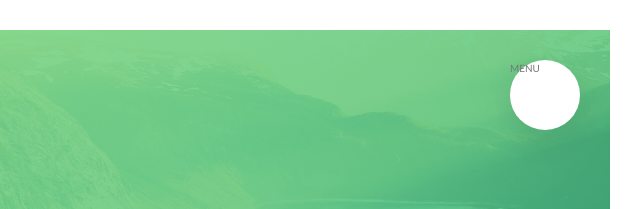
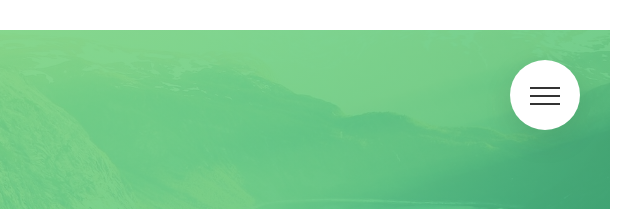
Before and after one commit to Bhaveshvaru/natours_advancecd_css, a website: page index.html in a window 1280 px wide. Shown: the top 209 px of the page, 640-1280 px from the left. Drawn offline with Linux system fonts and the light colour scheme.

Commit message:
completed navigation section

```diff
--- a/index.html
+++ b/index.html
@@ -18,7 +18,9 @@
     <div class="navigation">
       <input type="checkbox" class="navigation__checkbox" id="navi-toggle">
        <label for="navi-toggle" class="navigation__button">
-         MENU
+         <span class="navigation__icon">
+           &nbsp;
+         </span>
        </label>
        <div class="navigation__background">
          &nbsp;
--- a/sass/layout/_navigation.scss
+++ b/sass/layout/_navigation.scss
@@ -12,6 +12,8 @@
         border-radius: 50%;
         z-index:2000;
         box-shadow: 0 1rem 3rem rgba($color-black,.1);
+        text-align:center;
+        cursor: pointer;
 
     }
     &__background{
@@ -41,10 +43,12 @@
     &__list{
         position: absolute;
         top:50%;
-        //left:1%;
-        transform:translate(-50%,-50%);
+        left:-35%;
+        //left:50%;
+        transform:translate(50%,-50%);
         list-style:none;
         text-align:center;
+
     }
 
     &__item{
@@ -68,10 +72,14 @@
         &:active{
             background-position:100% ;
             color:$color-primary;
+
+
         }
 
     }
 
+
+    //functionality
     &__checkbox:checked ~ &__background{
         transform:scale(80);
     }
@@ -80,4 +88,55 @@
        opacity:1;
        width: 100vh;
     }
+    //ICON
+    &__icon{
+        position: relative;
+        margin-top:3.5rem;
+        &,
+        &::before,
+        &::after{
+            width:3rem;
+            height:2px;
+            background-color:$color-gray-dark-3;
+            display: inline-block;
+
+        }
+
+        &::before,
+        &::after{
+           content:"";
+           position: absolute;
+           left:0;
+           transition:all .2s;
+
+
+        }
+        &::before{
+            top:-.8rem;
+        }
+        &::after{
+            top:.8rem;
+        }
+
+    }
+    &__button:hover &__icon::before{
+        top:-1rem;
+    }
+
+    &__button:hover &__icon::after{
+        top:1rem;
+    }
+    &__checkbox:checked + &__button &__icon{
+        background-color:transparent;
+    }
+    &__checkbox:checked + &__button &__icon::before{
+        top:0;
+
+       transform:rotate(45deg);
+    }
+    &__checkbox:checked + &__button &__icon::after{
+        top:0;
+       transform:rotate(-45deg);
+
+    }
 }
```
Also changed, not shown: css/style.css.
